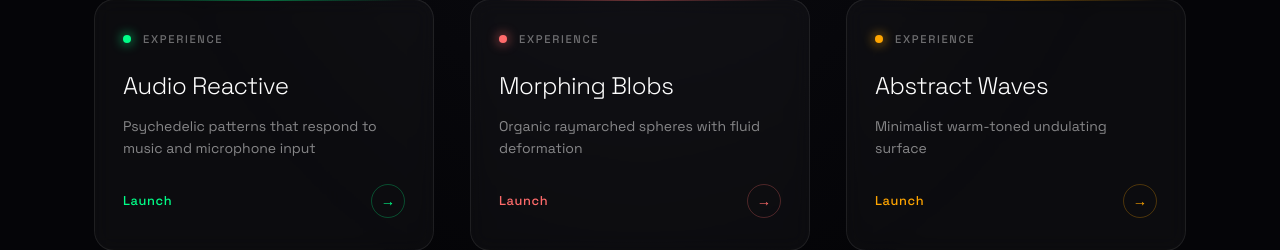
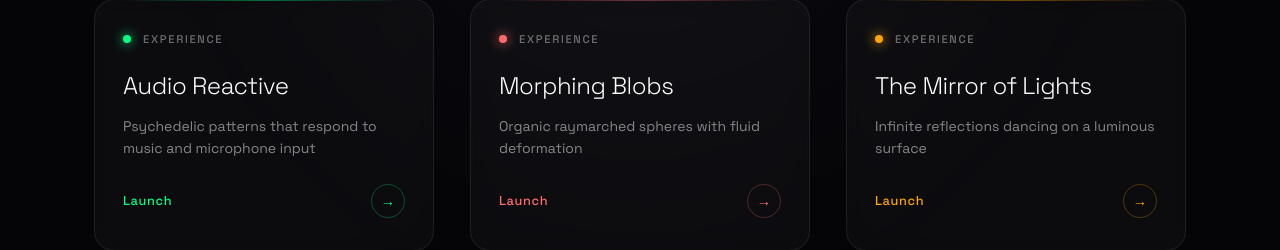
Before and after one commit to danrezi-gif/Ontik-vr-shader-experience, a React (Vite) app in the folder client/: page / in a window 1280 px wide. Shown: the part 340-590 px from the top of the page. Built offline with nearby package versions, Linux system fonts and the light colour scheme; no server answers; what @react-three/xr would draw is missing.

Commit message:
Rename Abstract Waves to The Mirror of Lights
Updated shader name and description to better represent the visual experience of infinite light reflections.

https://claude.ai/code/session_011TqXS8rCdsCthecFrfz84B

```diff
--- a/client/src/shaders/index.ts
+++ b/client/src/shaders/index.ts
@@ -21,8 +21,8 @@ export const SHADERS: ShaderInfo[] = [
   },
   {
     id: 'abstract-waves',
-    name: 'Abstract Waves',
-    description: 'Minimalist warm-toned undulating surface',
+    name: 'The Mirror of Lights',
+    description: 'Infinite reflections dancing on a luminous surface',
     color: '#ffa500'
   },
   {
```
